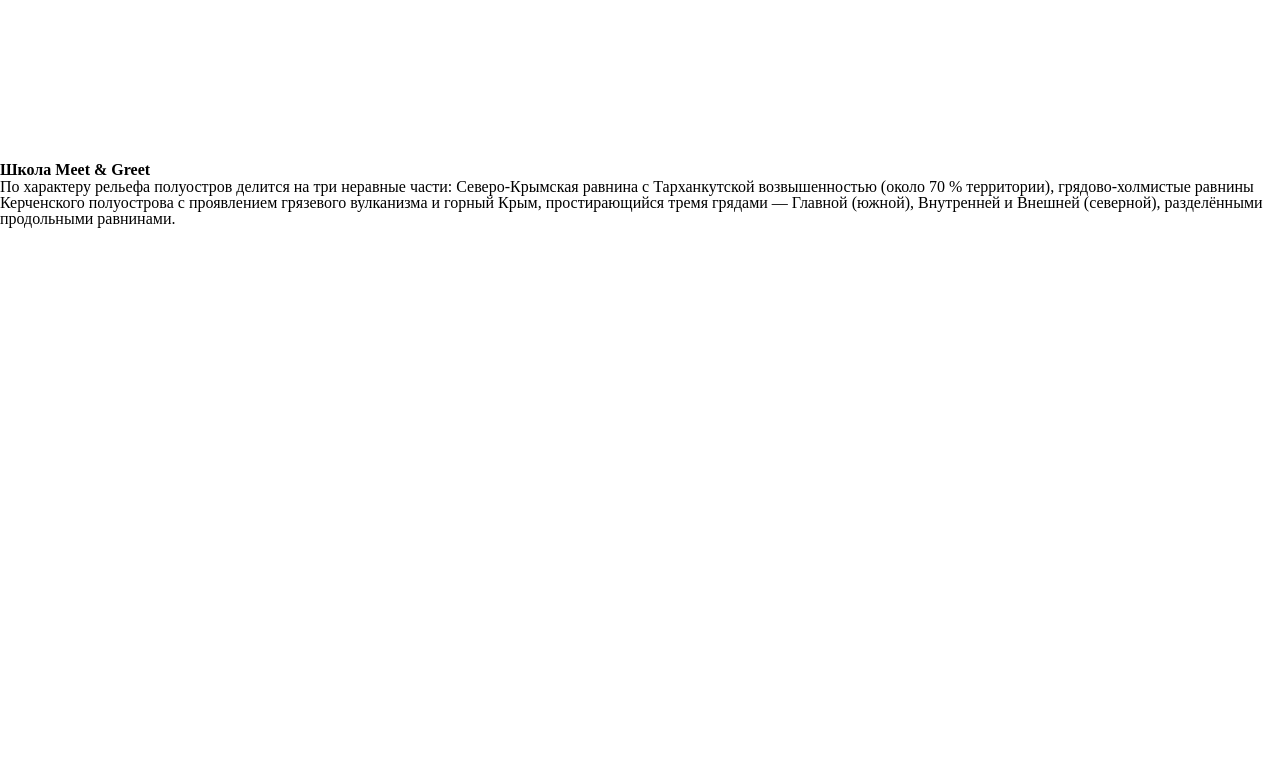
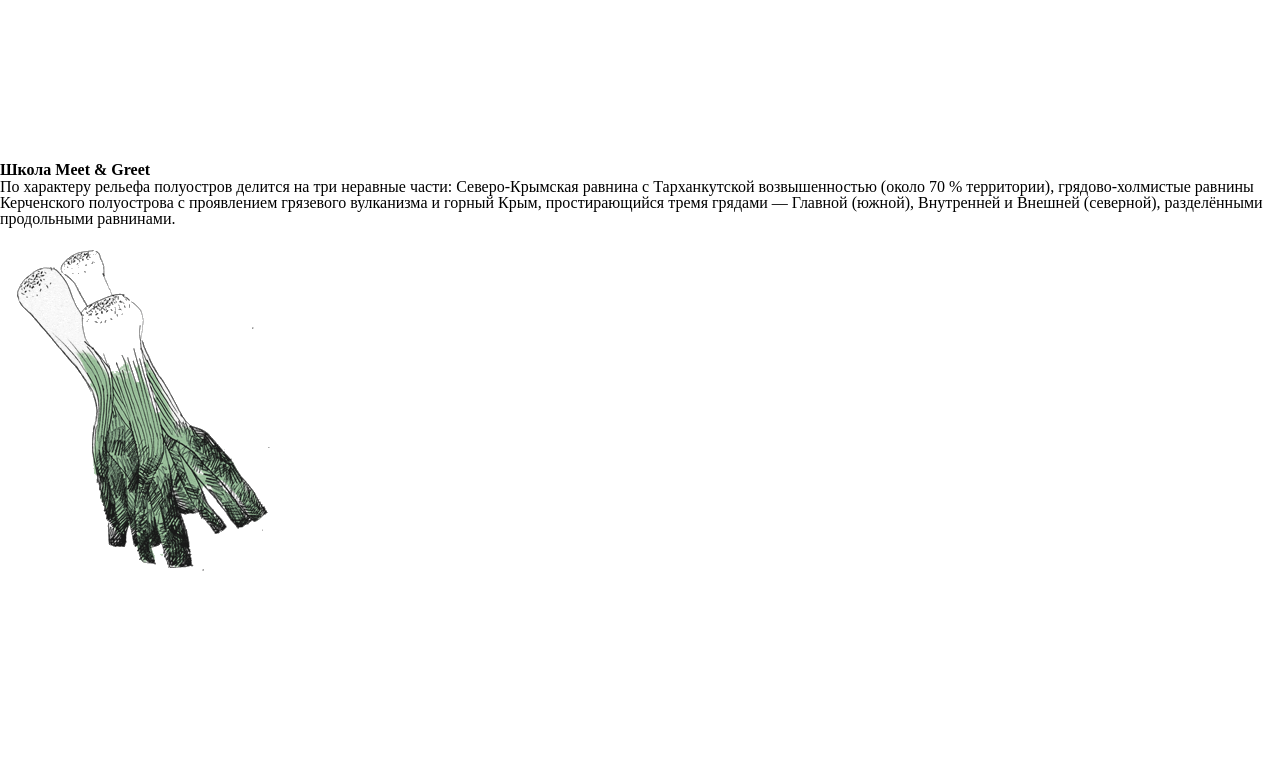
Before and after one commit to knockwaitknock/meet_and_greet, a Rails app: page / in a window 1280 px wide. Shown: the part 802-1572 px from the top of the page. Run offline with Rails 7, Linux system fonts and the light colour scheme; data comes from the database, SQL or seed files in the repository; style sheets or scripts are compiled from the project's sources; some libraries are stand-ins or nearby versions.

Commit message:
parallax item

```diff
--- a/app/assets/javascripts/functions.js
+++ b/app/assets/javascripts/functions.js
@@ -45,20 +45,11 @@ $(function() {
         $("#main").css("background-position", "0% -" + ((scrolledY * 0.15)) + "px");
     });
 
-//    $(window).scroll(function () {
-//        if($(window).scrollTop() > 30 + 50 + 25){
-//            $(".img-wrapper").animate({
-//                opacity: 0
-//            }, 1000, function() {
-//                // Анимация завершена; этот код работает во всех браузерах.
-//            });
-//        };
-//    });
-
     var bigLogo = $('.img-wrapper');
     var smallLogo = $('.header-logo');
     var range = 200;
     $(window).on('scroll', function () {
+        parallax(imageHeight);
         var st = $(this).scrollTop();
         bigLogo.each(function () {
             var offset = $(this).offset().top;
@@ -92,28 +83,56 @@ $(function() {
         }
     );
 
-
-    /*$("ul").on('pan', function(event) {
-     console.log("PANNING OCCURED!!");
-     }); //triggered when user pans
-
-     $("ul").on('changeActiveIndex', function(event) {
-     console.log("changeActiveIndex OCCURED!!");
-     }); //triggered when current active item has changed
-     */
-
-    /*$("ul").on('changePos', function(event) {
-     console.log("new pos: "+ $("ul").getCurrentPos());
-     }); //triggered when position of carousel has changed*/
-
-    /*$("ul").on('swipeout', function(event) {
-     console.log("swipe out occured");
-     });*/
-
-
-    $( window ).resize(function() {
+    $(window).resize(function() {
         $("ul#sliding-team").reload();
         $("ul#sliding-schedule").reload();
-    });//Recalculate width and center positions and sizes when window is resized
+        $("ul#sliding-questions").reload();
+    });
+});
 
-});
+function parallax(imageHeight){
+    var scrolled = $(window).scrollTop(),
+        section = 2,
+        speed = 0.5;
+    $(".parallax-item").each(function(){
+        var this_speed = $(this).data("speed"),
+            this_section = $(this).data("section"),
+            this_scrolled = 0;
+
+        this_speed = this_speed || speed;
+        this_section = this_section || section;
+
+        if((scrolled - imageHeight*(this_section - 2)) > 0)
+            this_scrolled = scrolled - imageHeight*(this_section - 2);
+        $(this).css({
+            'bottom':(this_scrolled*this_speed)+'px'
+        });
+    })
+}
+
+//ymaps.ready(init);
+//var myMap,
+//    myPlacemark;
+//
+//
+//function init(){
+//    myMap = new ymaps.Map("map", {
+//        center: [55.7703, 37.6256],
+//        zoom: 16,
+//        controls: ["zoomControl"]
+//    });
+//
+//    myPlacemark = new ymaps.Placemark([55.7703, 37.6256], null, {
+//        iconLayout: 'default#image',
+////        iconImageHref: tpl_uri + '/img/placemark2.png',
+//        iconImageSize: [94, 54],
+//        iconImageOffset: [-47, -54],
+//        iconShape: {
+//            type: 'Circle',
+//            coordinates: [0, 0],
+//            radius: 20
+//        }
+//    });
+//    myMap.geoObjects.add(myPlacemark);
+//
+//}
--- a/app/views/main/index.html.slim
+++ b/app/views/main/index.html.slim
@@ -29,7 +29,6 @@ footer.color-light
     a href="#enroll"
       = 'Записаться на мастер-класс'
 .content-wrapper
-  #parallax-images
   #main.page
     .img-wrapper
       = image_tag "logo-big.png", class: "", alt: ''
@@ -40,6 +39,8 @@ footer.color-light
           = 'Школа Meet & Greet'
         p
           = 'По характеру рельефа полуостров делится на три неравные части: Северо-Крымская равнина с Тарханкутской возвышенностью (около 70 % территории), грядово-холмистые равнины Керченского полуострова с проявлением грязевого вулканизма и горный Крым, простирающийся тремя грядами — Главной (южной), Внутренней и Внешней (северной), разделёнными продольными равнинами.'
+    .parallax-item.icon.icon-vegetables data-speed="0.35" data-section="2"
+      = image_tag 'p-vegetables.png', alt: '', width: 280, height: 380
   #team.page
     .page-container
       .text-center
@@ -78,7 +79,10 @@ footer.color-light
                       = l meeting.time_to, :format => ' - %H:%M'
                   .meeting-desc
                     = meeting.desc
-
+    .parallax-item.icon.icon-lime data-speed="0.2" data-section="4"
+      = image_tag 'p-lime.png', alt: '', width: 250, height: 250
+    .parallax-item.icon.icon-kettle data-speed="0.3" data-section="4"
+      = image_tag 'p-kettle.png', alt: '', width: 480, height: 500
   #reviews.page
     .page-container
       .text-right
@@ -109,6 +113,8 @@ footer.color-light
                     = question.title
                   .answer
                     = question.answer
+    .parallax-item.icon.icon-knifes data-speed="0.2" data-section="6"
+      = image_tag 'p-knifes.png', alt: '', width: 400, height: 380
   #contacts.page
     .page-container
       .text-center
```
Also changed, not shown: app/assets/images/p-kettle.png (added), app/assets/images/p-knifes.png (added), app/assets/images/p-lime.png (added), app/assets/images/p-plate.png (added), app/assets/images/p-vegetables.png (added).
